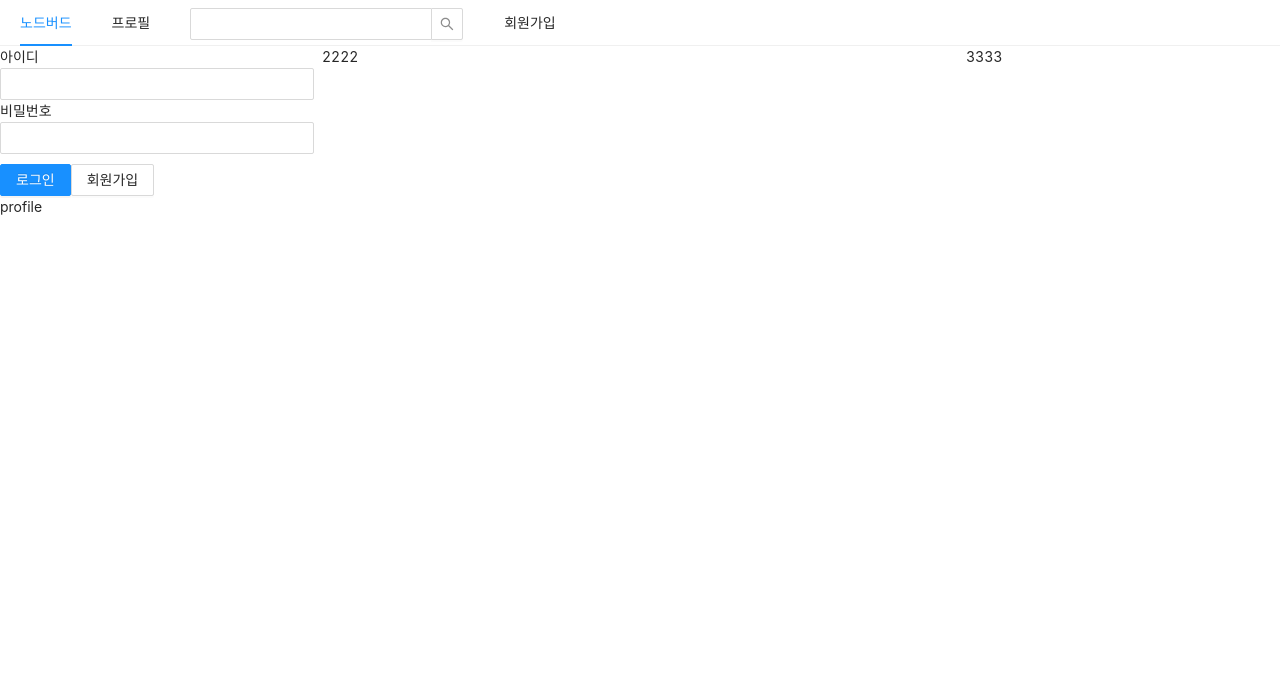
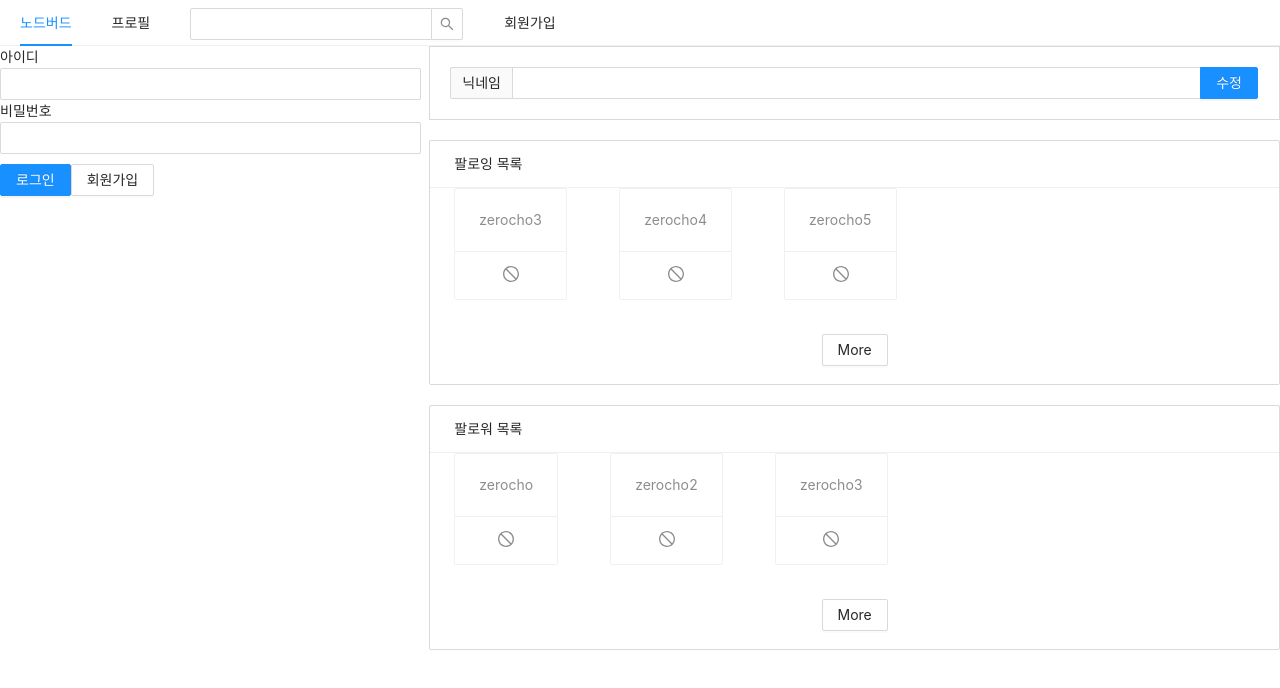
Before and after one commit to JeongYounHan/node-bird, a Next.js app in the folder front/: page /profile in a window 1280 px wide. Shown: the top 688 px of the page. Built offline with nearby package versions, Linux system fonts and the light colour scheme.

Commit message:
프로필 페이지 컴포넌트들 수정

```diff
--- a/front/components/AppLayout.js
+++ b/front/components/AppLayout.js
@@ -33,17 +33,13 @@ const AppLayout = ({ children }) => {
         </Menu.Item>
       </Menu>
       <Row gutter={8}>
-        <Col xs={24} md={6}>
+        <Col xs={24} md={8}>
           {isLoggedIn ? <UserProfile setIsLoggedIn={setIsLoggedIn} /> : <LoginForm setIsLoggedIn={setIsLoggedIn} />}
         </Col>
-        <Col xs={24} md={12}>
-          2222
-        </Col>
-        <Col xs={24} md={6}>
-          3333
+        <Col xs={24} md={16}>
+          {children}
         </Col>
       </Row>
-      {children}
     </div>
   );
 };
--- /dev/null
+++ b/front/components/FollowList.js
@@ -0,0 +1,35 @@
+import React from "react";
+import PropTypes from "prop-types";
+import { List, Button, Card } from "antd";
+import { StopOutlined } from "@ant-design/icons";
+
+const FollowList = ({ header, data }) => {
+  return (
+    <List
+      style={{ marginBottom: 20 }}
+      grid={{ gutter: 4, xs: 2, md: 3 }}
+      header={<div>{header}</div>}
+      loadMore={
+        <div style={{ textAlign: "center", margin: "18px 0" }}>
+          <Button>More</Button>
+        </div>
+      }
+      bordered
+      dataSource={data}
+      renderItem={(item) => (
+        <List.Item>
+          <Card actions={[<StopOutlined key="stop" />]}>
+            <Card.Meta description={item.nickname} />
+          </Card>
+        </List.Item>
+      )}
+    />
+  );
+};
+
+FollowList.propTypes = {
+  header: PropTypes.string.isRequired,
+  data: PropTypes.array.isRequired,
+};
+
+export default FollowList;
--- /dev/null
+++ b/front/components/NicknameEditForm.js
@@ -0,0 +1,13 @@
+import React, { useMemo } from "react";
+import { Form, Input } from "antd";
+
+const NicknameEditForm = () => {
+  const style = useMemo(() => ({ marginBottom: "20px", border: "1px solid #d9d9d9", padding: "20px" }));
+  return (
+    <Form style={style}>
+      <Input.Search addonBefore="닉네임" enterButton="수정" />
+    </Form>
+  );
+};
+
+export default NicknameEditForm;
--- a/front/pages/profile.js
+++ b/front/pages/profile.js
@@ -1,15 +1,22 @@
 import React from "react";
 import AppLayout from "../components/AppLayout";
 import Head from "next/head";
+import NicknameEditForm from "../components/NicknameEditForm";
+import FollowList from "../components/FollowList";
 
 const Profile = () => {
+  const followerList = [{ nickname: "zerocho" }, { nickname: "zerocho2" }, { nickname: "zerocho3" }];
+  const followingList = [{ nickname: "zerocho3" }, { nickname: "zerocho4" }, { nickname: "zerocho5" }];
+
   return (
     <>
       <Head>
         <title>My Profile | NodeBird</title>
       </Head>
       <AppLayout>
-        <div>profile</div>
+        <NicknameEditForm />
+        <FollowList header="팔로잉 목록" data={followingList} />
+        <FollowList header="팔로워 목록" data={followerList} />
       </AppLayout>
     </>
   );
```
